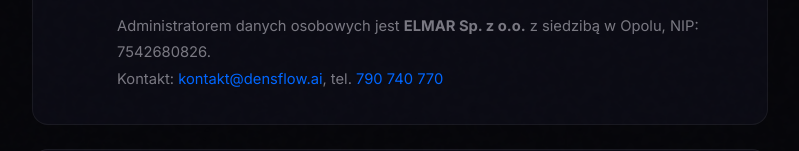
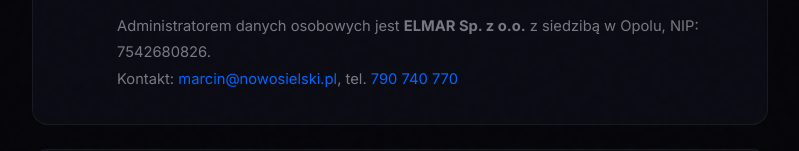
Before and after one commit to novik-code/novikcode.com, a Next.js app: page /densflow/polityka-prywatnosci in a window 1280 px wide. Shown: the part 356-507 px from the top of the page, without its empty margins (240-1039 px from the left). Built offline with nearby package versions, Linux system fonts and the light colour scheme.

Commit message:
fix: all contact emails → marcin@nowosielski.pl

```diff
--- a/src/app/densflow/page.tsx
+++ b/src/app/densflow/page.tsx
@@ -1036,7 +1036,7 @@
         </p>
         <p style={{ fontSize: "0.68rem", color: "var(--nc-text-dim)", marginBottom: "0.75rem", lineHeight: 1.6 }}>
           ELMAR Sp. z o.o. · NIP: 7542680826 · Opole, Polska<br />
-          tel. <a href="tel:+48790740770" style={{ color: "#0066FF" }}>790 740 770</a> · <a href="mailto:kontakt@densflow.ai" style={{ color: "#0066FF" }}>kontakt@densflow.ai</a>
+          tel. <a href="tel:+48790740770" style={{ color: "#0066FF" }}>790 740 770</a> · <a href="mailto:marcin@nowosielski.pl" style={{ color: "#0066FF" }}>marcin@nowosielski.pl</a>
         </p>
         <div style={{ display: "flex", justifyContent: "center", gap: "1.5rem", flexWrap: "wrap" }}>
           {[
--- a/src/app/densflow/polityka-cookies/page.tsx
+++ b/src/app/densflow/polityka-cookies/page.tsx
@@ -15,7 +15,7 @@
     {
       title: "Administrator",
       body: `<p>Administratorem plików cookies jest <strong>ELMAR Sp. z o.o.</strong> z siedzibą w Opolu, NIP: 7542680826, obsługująca platformę DensFlow.Ai.</p>
-<p>Kontakt: <a href="mailto:kontakt@densflow.ai" style="color: #0066FF">kontakt@densflow.ai</a></p>`,
+<p>Kontakt: <a href="mailto:marcin@nowosielski.pl" style="color: #0066FF">marcin@nowosielski.pl</a></p>`,
     },
     {
       title: "Rodzaje cookies",
--- a/src/app/densflow/polityka-prywatnosci/page.tsx
+++ b/src/app/densflow/polityka-prywatnosci/page.tsx
@@ -12,7 +12,7 @@
       icon: "🏢",
       title: "Administrator danych",
       body: `<p>Administratorem danych osobowych jest <strong>ELMAR Sp. z o.o.</strong> z siedzibą w Opolu, NIP: 7542680826.</p>
-<p>Kontakt: <a href="mailto:kontakt@densflow.ai" style="color: #0066FF">kontakt@densflow.ai</a>, tel. <a href="tel:+48790740770" style="color: #0066FF">790 740 770</a></p>`,
+<p>Kontakt: <a href="mailto:marcin@nowosielski.pl" style="color: #0066FF">marcin@nowosielski.pl</a>, tel. <a href="tel:+48790740770" style="color: #0066FF">790 740 770</a></p>`,
     },
     {
       icon: "📋",
@@ -52,7 +52,7 @@
 <li>Sprzeciwu wobec przetwarzania</li>
 <li>Cofnięcia zgody na przetwarzanie (bez wpływu na zgodność z prawem przetwarzania przed cofnięciem)</li>
 </ul>
-<p>Aby skorzystać z tych praw, skontaktuj się z nami pod adresem <a href="mailto:kontakt@densflow.ai" style="color: #0066FF">kontakt@densflow.ai</a>.</p>`,
+<p>Aby skorzystać z tych praw, skontaktuj się z nami pod adresem <a href="mailto:marcin@nowosielski.pl" style="color: #0066FF">marcin@nowosielski.pl</a>.</p>`,
     },
     {
       icon: "⏱️",
@@ -82,7 +82,7 @@
       title: "Kontakt",
       body: `<p>W sprawach dotyczących ochrony danych osobowych prosimy o kontakt:</p>
 <p><strong>ELMAR Sp. z o.o.</strong><br/>Opole, Polska<br/>
-Email: <a href="mailto:kontakt@densflow.ai" style="color: #0066FF">kontakt@densflow.ai</a><br/>
+Email: <a href="mailto:marcin@nowosielski.pl" style="color: #0066FF">marcin@nowosielski.pl</a><br/>
 Tel.: <a href="tel:+48790740770" style="color: #0066FF">790 740 770</a></p>
 <p>Masz prawo wniesienia skargi do Prezesa Urzędu Ochrony Danych Osobowych (PUODO).</p>`,
     },
--- a/src/app/densflow/regulamin/page.tsx
+++ b/src/app/densflow/regulamin/page.tsx
@@ -12,7 +12,7 @@
       title: "Postanowienia ogólne",
       body: `<p>Niniejszy Regulamin określa zasady korzystania z platformy <strong>DensFlow.Ai</strong>, prowadzonej przez ELMAR Sp. z o.o. z siedzibą w Opolu (dalej: "Usługodawca").</p>
 <p>NIP: 7542680826</p>
-<p>Kontakt: <a href="mailto:kontakt@densflow.ai">kontakt@densflow.ai</a>, tel. <a href="tel:+48790740770">790 740 770</a></p>`,
+<p>Kontakt: <a href="mailto:marcin@nowosielski.pl">marcin@nowosielski.pl</a>, tel. <a href="tel:+48790740770">790 740 770</a></p>`,
     },
     {
       title: "Definicje",
--- a/src/app/page.tsx
+++ b/src/app/page.tsx
@@ -774,8 +774,8 @@
             </p>
 
             <div style={{ position: "relative" }}>
-              <MagneticButton href="mailto:hello@novikcode.com" primary>
-                ✉️ hello@novikcode.com
+              <MagneticButton href="mailto:marcin@nowosielski.pl" primary>
+                ✉️ marcin@nowosielski.pl
               </MagneticButton>
             </div>
 
```
